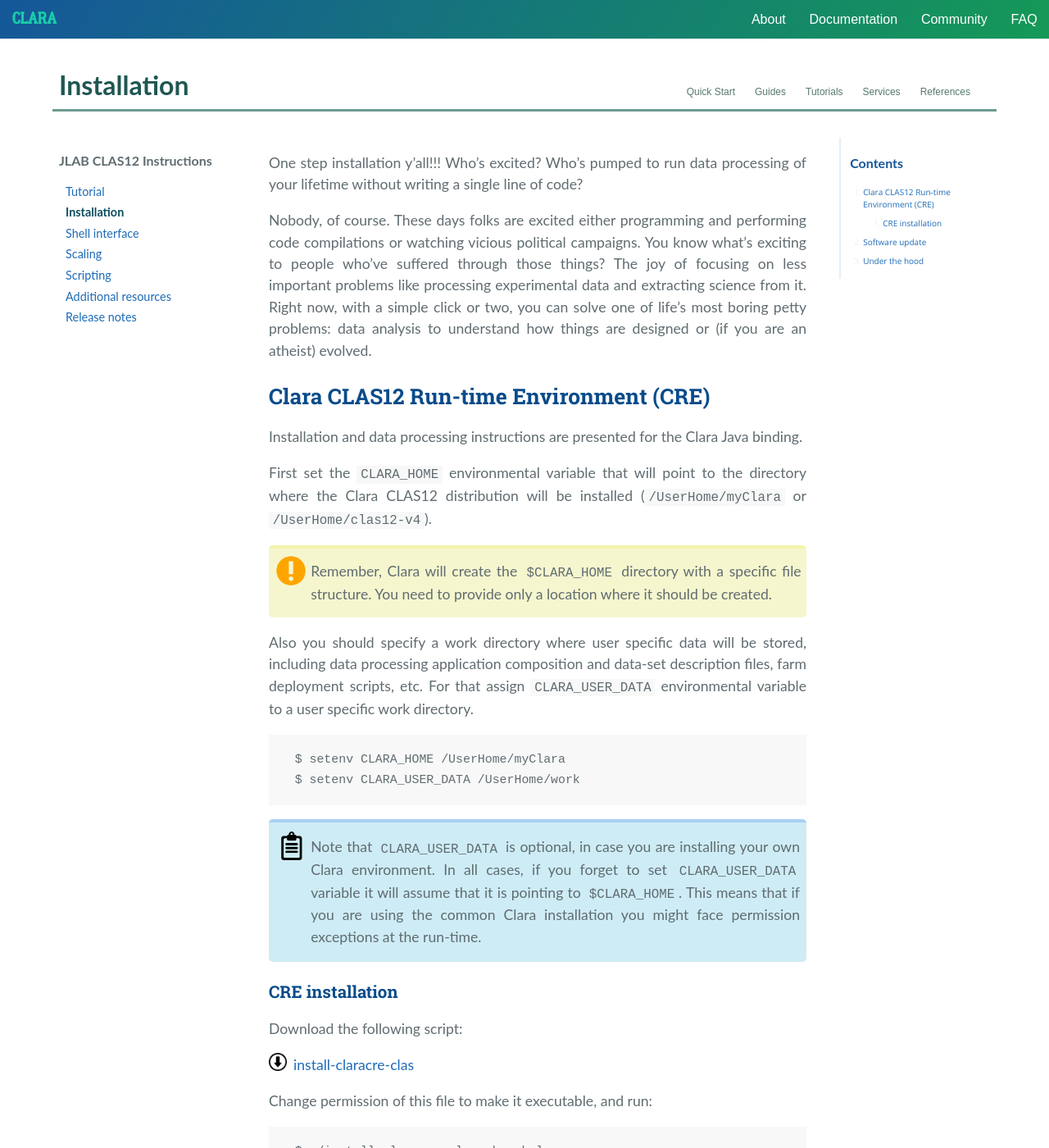
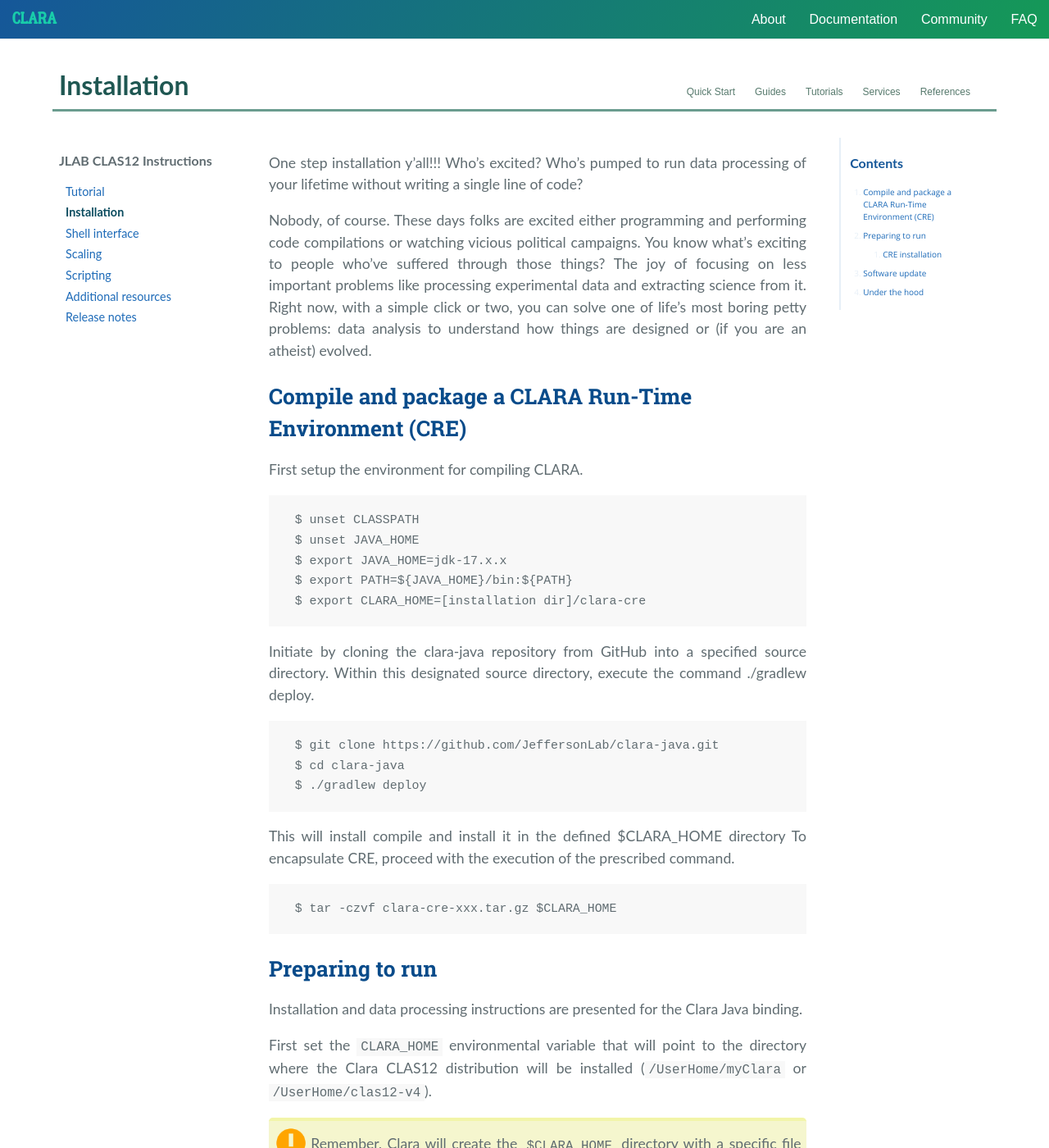
Before and after one commit to JeffersonLab/clara-docs, a Jekyll site: the page built from docs/clas/installation.md, in a window 1280 px wide and 1400 px high. Shown: the whole window at 82% size. Built offline with Jekyll 4.4.1, drawn with Linux system fonts in a browser that asks for light colours; nearby versions of some CDN libraries.

Commit message:
Updated installation instructions.

````diff
--- a/docs/clas/installation.md
+++ b/docs/clas/installation.md
@@ -18,7 +18,31 @@ you can solve one of life's most boring petty problems:
 data analysis to understand how things are designed
 or (if you are an atheist) evolved.
 
-## Clara CLAS12 Run-time Environment (CRE)
+## Compile and package a CLARA Run-Time Environment (CRE)
+First setup the environment for compiling CLARA.
+```
+$ unset CLASSPATH
+$ unset JAVA_HOME
+$ export JAVA_HOME=jdk-17.x.x
+$ export PATH=${JAVA_HOME}/bin:${PATH}
+$ export CLARA_HOME=[installation dir]/clara-cre
+```
+Initiate by cloning the clara-java repository from GitHub into a
+specified source directory. Within this designated source directory,
+execute the command ./gradlew deploy.
+
+```
+$ git clone https://github.com/JeffersonLab/clara-java.git
+$ cd clara-java
+$ ./gradlew deploy
+```
+This will install compile and install it in the defined $CLARA_HOME directory
+To encapsulate CRE, proceed with the execution of the prescribed command.
+```
+$ tar -czvf clara-cre-xxx.tar.gz $CLARA_HOME
+```
+
+## Preparing to run
 
 Installation and data processing instructions are presented
 for the Clara Java binding.
````
